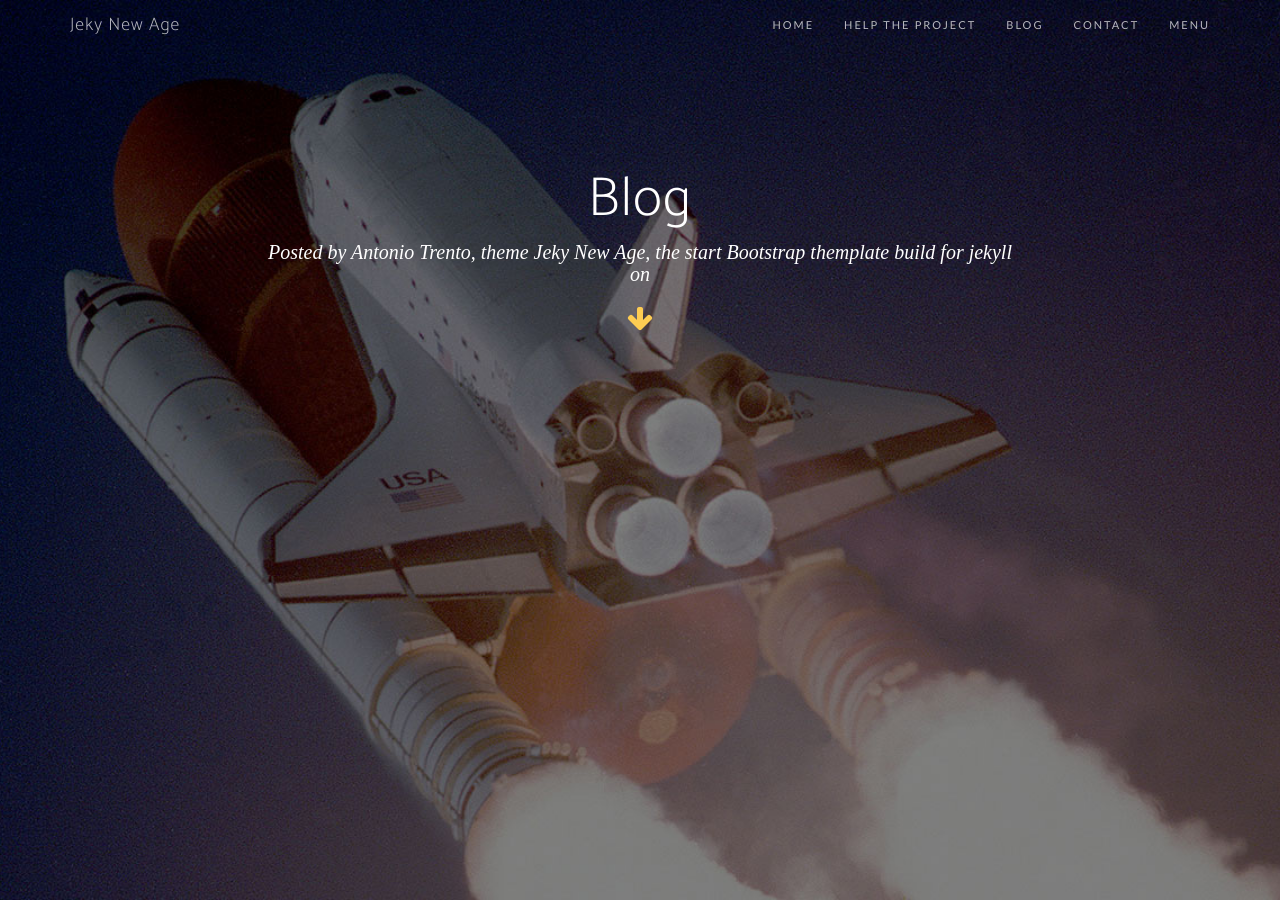
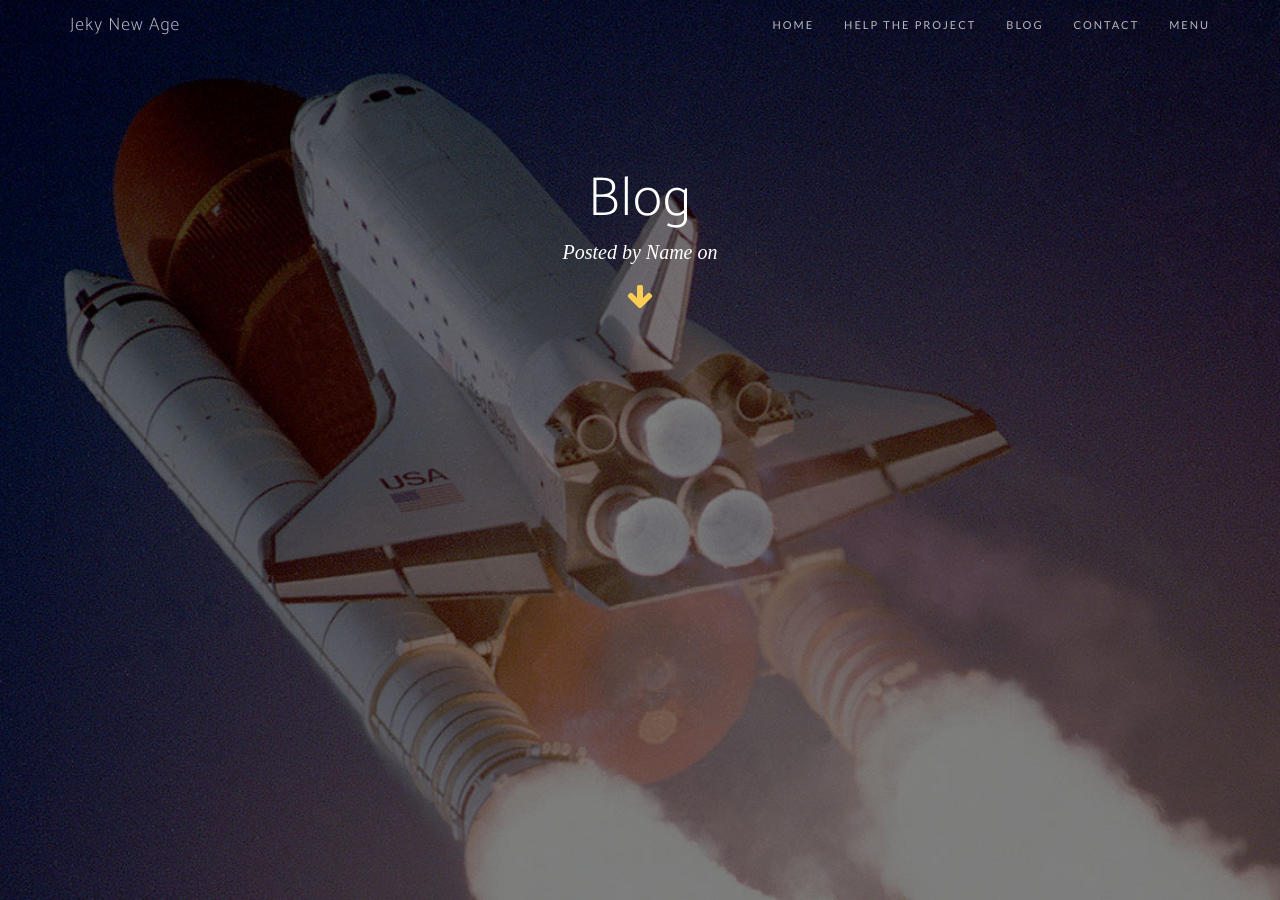
Before and after one commit to pwolfe8/pwolfe8.github.io, a Jekyll site: the page built from blog.html, in a window 1280 px wide and 900 px high. Built offline with Jekyll 4.4.1, drawn with Linux system fonts in a browser that asks for light colours; nearby versions of some CDN libraries; some web fonts are replaced; comment, search, counter and statistics services are not loaded; some of the changed lines change nothing that is shown.

Commit message:
small changes

```diff
--- a/_config.yml
+++ b/_config.yml
@@ -1,7 +1,7 @@
 # Site settings
-title: Antonio Trento, theme Jeky New Age, the start Bootstrap themplate build for jekyll
+title: Name
 email:
-description: A jekyll template for landing pages, portfolio and blogging
+description: An early-learning app that engages your child by adapting to their learning styles
 
 baseurl: "" # the subpath of your site, e.g. /blog/ (If you use organization leave empty)
 url: "http://pwolfe854.com" # the base hostname & protocol for your site
@@ -18,13 +18,9 @@ disqus_account: jeky-new-age
 # Social networks usernames (many more available: flickr, dribbble, pinterest, instagram, tumblr, linkedin, etc.) see all icon at fontawesome.io
 social:
   - title: twitter
-    url: https://twitter.com/lantoniotrento
+    url: https://twitter.com/
   - title: facebook
-    url: https://facebook.com/lantoniotrento
-  - title: google-plus
-    url: https://plus.google.com/+AntoniotrentoIt
-  #- title: github
-  #  url: http://github.com/jekyll
+    url: https://facebook.com/
 
 # Build settings
 markdown: kramdown
@@ -32,9 +28,7 @@ highlighter: rouge
 permalink: pretty
 paginate: 5
 exclude: ["less","node_modules","Gruntfile.js","package.json","README.md"]
-
 gems: [jekyll-paginate, jekyll-feed]
-# Build settings
 include: ['_pages']
 
 # Specify the port jekyll uses to serve locally
```
